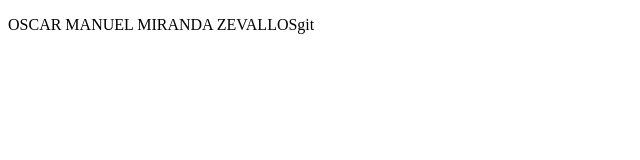
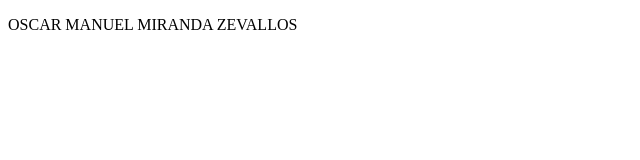
Before and after one commit to OscarMMiranda/VS-CURSO, a plain HTML site: page Index.html in a window 1280 px wide. Shown: the full height of the page, 0-640 px from the left. Drawn offline with Linux system fonts and the light colour scheme.

Commit message:
actualizar2

```diff
--- a/Index.html
+++ b/Index.html
@@ -8,7 +8,7 @@
 <body>
 
         <p>
-        OSCAR MANUEL MIRANDA ZEVALLOSgit
+        OSCAR MANUEL MIRANDA ZEVALLOS
         </p>
 
 </body>
```
Also changed, not shown: styles.css (deleted).
